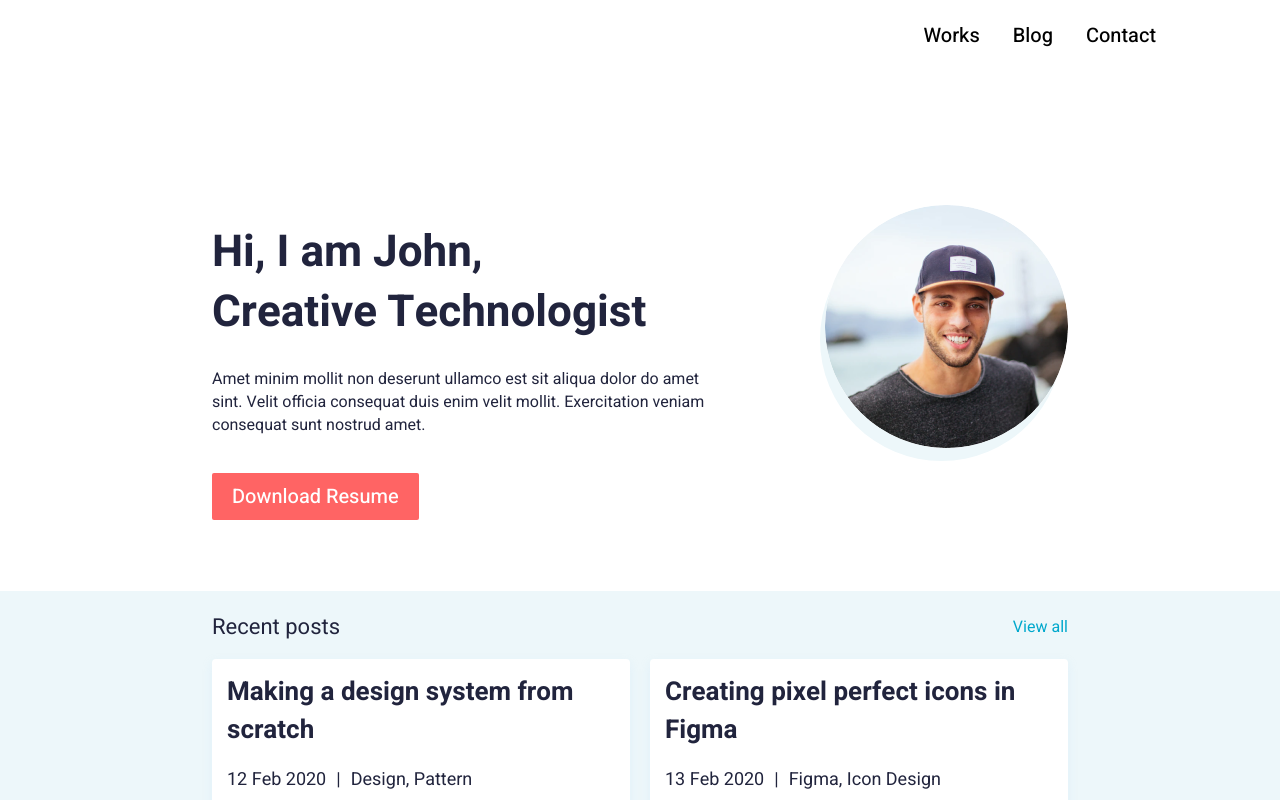
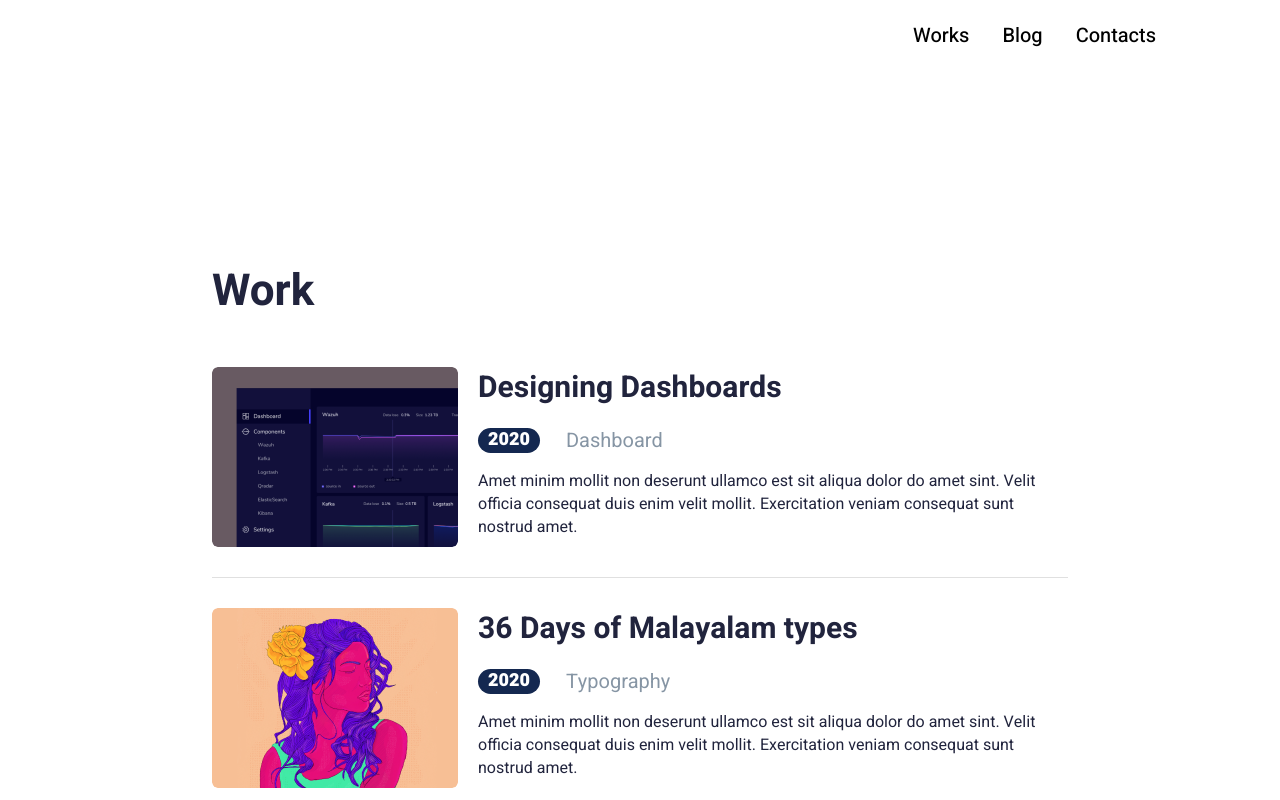
Before and after one commit to MXML11LN/blog-react, a React (Create React App) app: page /works in a window 1280 px wide. Shown: the top 800 px of the page. Built offline with nearby package versions, Linux system fonts and the light colour scheme.

Commit message:
add routing on site and work page

```diff
--- a/src/App/App.js
+++ b/src/App/App.js
@@ -1,7 +1,7 @@
 import React from "react"
 import "../common/style.css"
 import Header from "./Header/header"
-import Main from "./Main/main"
+import Main from "./Main/Main"
 import Footer from "./Footer/footer"
 
 const App = () =>{
--- a/src/App/Header/header.js
+++ b/src/App/Header/header.js
@@ -1,4 +1,5 @@
 import React from "react"
+import { Link } from "react-router-dom"
 
 const Header = () => {
     return (
@@ -13,9 +14,9 @@ const Header = () => {
                         </div>
                         <nav className="menu__body">
                             <ul className="menu__list">
-                                <li><a href="/" className="menu__link">Works</a></li>
-                                <li><a href="/" className="menu__link">Blog</a></li>
-                                <li><a href="/" className="menu__link">Contact</a></li>
+                                <li><Link to="/works" className="menu__link">Works</Link></li>
+                                <li><Link to="/blog" className="menu__link">Blog</Link></li>
+                                <li><Link to="/" className="menu__link">Contacts</Link></li>
                             </ul>
                         </nav>
                     </div>
--- /dev/null
+++ b/src/App/Main/MainPage/MainPage.js
@@ -0,0 +1,21 @@
+import React from "react"
+import Greeting from "../Greeting/Greeting"
+import RecentPosts from "../RecentPosts/RecentPosts"
+import FeaturedWorks from "../FeaturedWorks/FeaturedWorks"
+const MainPage = () =>{
+    return(
+        <>
+        <section className="greeting">
+            <Greeting/>
+        </section>
+        <section className="recent-posts">
+            <RecentPosts/>
+        </section>
+        <section className="featured-works">
+            <FeaturedWorks/>
+        </section>
+        </>
+    )
+}
+
+export default MainPage
--- /dev/null
+++ b/src/App/Main/WorksPage/WorksPage.js
@@ -0,0 +1,20 @@
+import React from "react"
+import FeaturedWorksItemsList from "../FeaturedWorks/FeaturedWorksItems/FeaturedWorksItemsList"
+
+const WorksPage = () => {
+    return(
+        <>
+        <main className="page">
+            <div className="works__items">
+                <div className="works__container blog container">
+                    <h1 className="works__main-title title">Work</h1>
+                    <div className="works">
+                        <FeaturedWorksItemsList/>
+                    </div>
+                </div>
+            </div>
+        </main>
+        </>
+    )
+}
+export default WorksPage
--- a/src/App/Main/main.js
+++ b/src/App/Main/main.js
@@ -1,22 +1,15 @@
 import React from "react"
-import Greeting from "./Greeting/Greeting"
-import RecentPosts from "./RecentPosts/RecentPosts"
-import FeaturedWorks from "./FeaturedWorks/FeaturedWorks"
+import { Route } from "react-router"
+import MainPage from "./MainPage/MainPage"
+import WorksPage from "./WorksPage/WorksPage"
 
 const Main = () => {
     return(
         <>
             <main className="page">
-                    <section className="greeting">
-                        <Greeting/>
-                    </section>
-                    <section className="recent-posts">
-                        <RecentPosts/>
-                    </section>
-                    <section className="featured-works">
-                        <FeaturedWorks/>
-                    </section>
-                </main>
+                <Route path="/works" exact component={WorksPage}/>
+                <Route path="/" exact component={MainPage}/>
+            </main>
         </>
     )
 }
--- a/src/index.js
+++ b/src/index.js
@@ -1,7 +1,13 @@
-import React from "react"
+
 import ReactDOM from "react-dom"
+import { BrowserRouter } from "react-router-dom"
 import App from "./App/App"
 
 
 
-ReactDOM.render(<App/>,document.getElementById("root"));
+
+ReactDOM.render(
+    <BrowserRouter>
+        <App/>
+    </BrowserRouter>
+,document.getElementById("root"));
```
